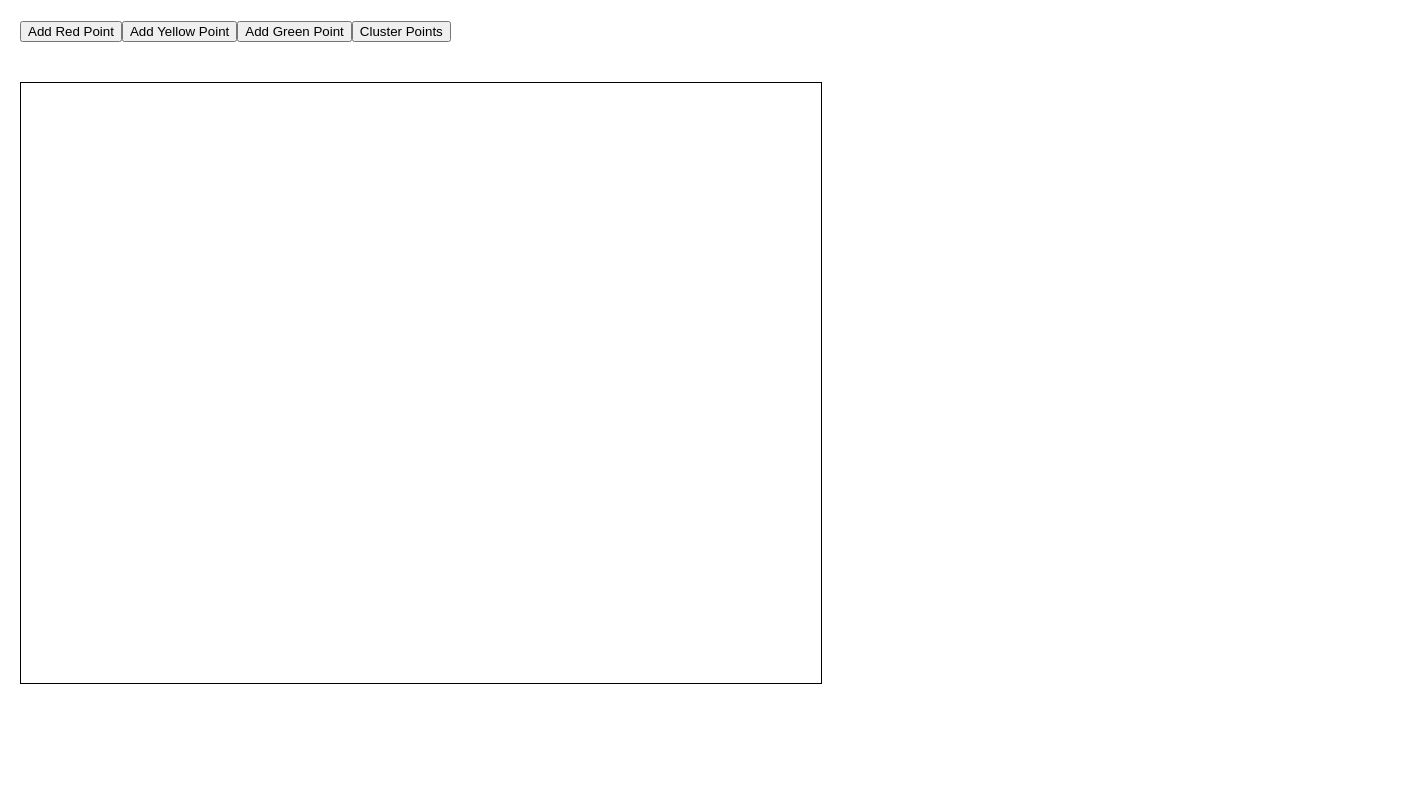
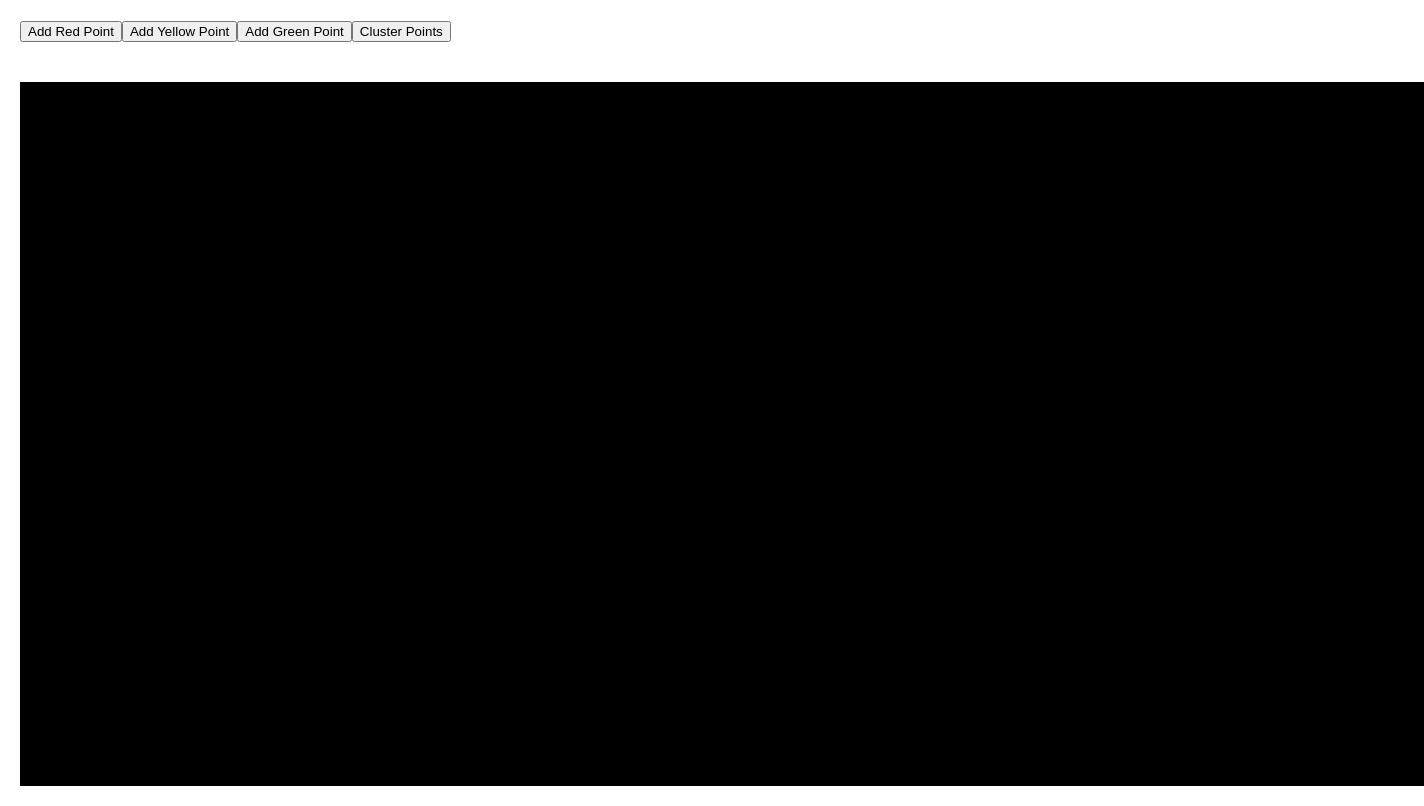
Before and after one commit to Milind-Palaria/ideal-octo-lamp, a React (Create React App) app: page / in a window 1280 px wide. Shown: the whole page, 1424 px wide, since content can reach past the window. Built offline with nearby package versions, Linux system fonts and the light colour scheme.

Commit message:
Canvas Adjustments

```diff
--- a/src/App.js
+++ b/src/App.js
@@ -3,9 +3,9 @@ import { v4 as uuidv4 } from "uuid";
 
 const App = () => {
   const [elements, setElements] = useState([]);
-  const width = 800;
-  const height = 600;
-  const distanceThreshold = 50;
+  const width = 1400;
+  const height = 700;
+  const distanceThreshold = 100;
 
   const addPoint = (color) => {
     const newPoint = {
@@ -88,8 +88,9 @@ const App = () => {
           position: "relative",
           width: `${width}px`,
           height: `${height}px`,
-          border: "1px solid black",
+          border: "2px solid black",
           margin: "20px",
+          backgroundColor: "black",
         }}
       >
         {elements.map((element) => {
@@ -102,14 +103,16 @@ const App = () => {
                   position: "absolute",
                   left: element.x - 15,
                   top: element.y - 15,
-                  width: "30px",
-                  height: "30px",
+                  width: "50px",
+                  height: "50px",
                   borderRadius: "50%",
-                  backgroundColor: "#888",
+                  backgroundColor: "#fff",
                   display: "flex",
                   alignItems: "center",
                   justifyContent: "center",
                   cursor: "pointer",
+                  color: "#000",
+                  fontWeight: "bold",
                 }}
               >
                 {element.count}
```
